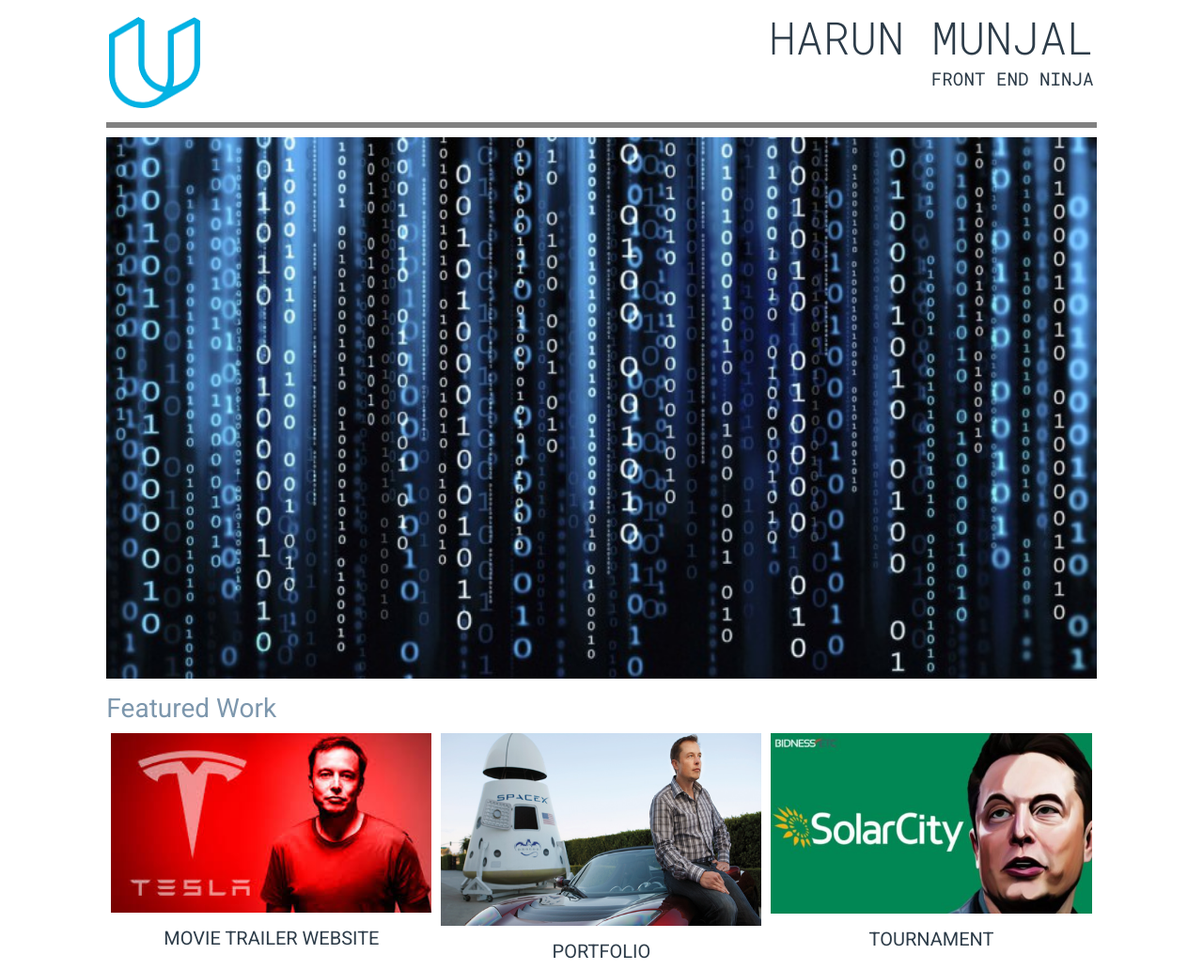
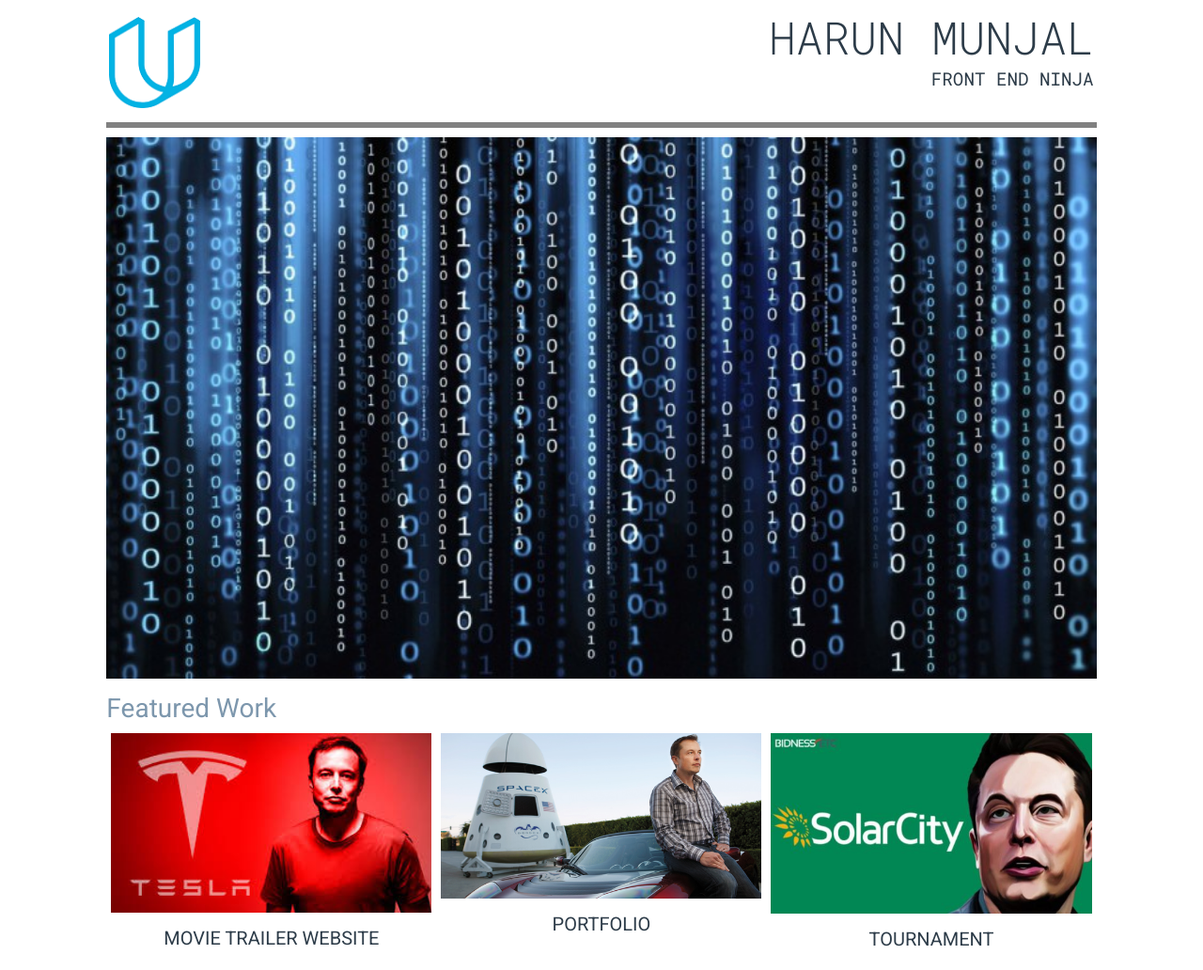
Before and after one commit to harunmunjal/portfolio, a plain HTML site: page portfolio.html in a window 1280 px wide. Shown: the whole page at 94% size. Drawn offline with Linux system fonts and the light colour scheme.

Commit message:
Update portfolio.html

```diff
--- a/portfolio.html
+++ b/portfolio.html
@@ -56,7 +56,7 @@
             </div>
 
             <div class="col4">
-                <img src="z/spacex2.jpg" alt="portfolio" height = "230" class="project">
+                <img src="z/spacex2.jpg" alt="portfolio"  class="project">
                 <a href="https://github.com/harunmunjal/portfolio" target="_blank">
                     <div class="my-projects">
                         PORTFOLIO
```
